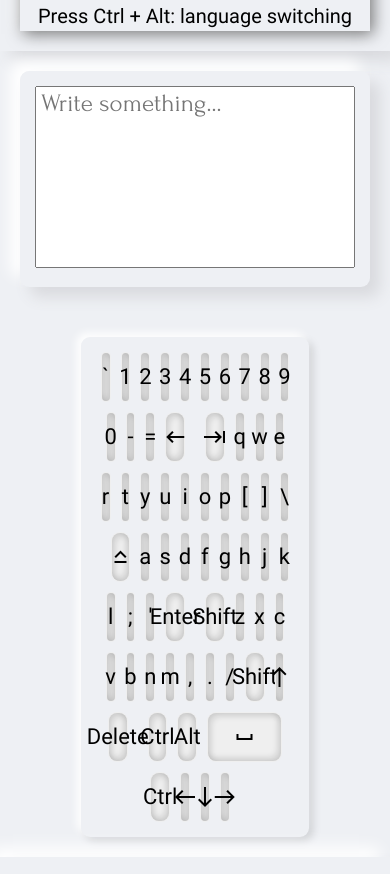
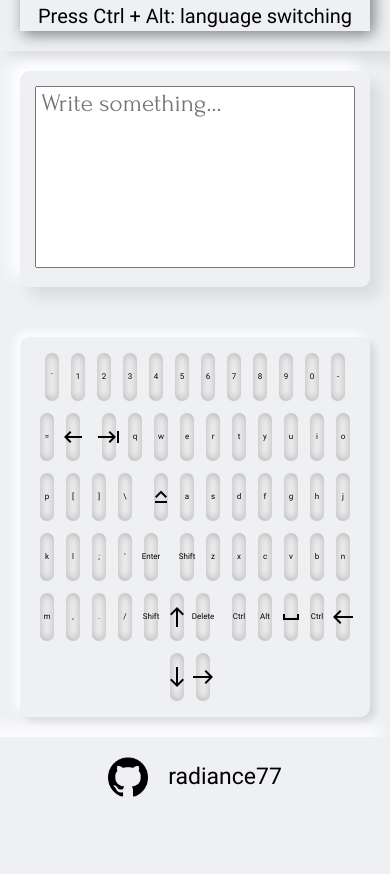
Before and after one commit to radiance77/virtual-keyboard, a website: page index.html in a window 390 px wide. Shown: the part 183-1057 px from the top of the page. After the commit the page ends 1000 px from the top, so only its background shows below. Drawn offline with Linux system fonts and the light colour scheme.

Commit message:
feat: add basic adaptive version

```diff
--- a/style.css
+++ b/style.css
@@ -336,3 +336,85 @@ body {
 }
 
 /* Footer end */
+
+@media (max-width: 1440px) {
+  .keyboard {
+    width: 69%;
+  }
+}
+
+@media (max-width: 1440px) {
+  .keyboard {
+    width: 69%;
+  }
+}
+
+@media (max-width: 1357px) {
+  .keyboard {
+    width: 70%;
+  }
+}
+
+@media (max-width: 1339px) {
+  .keyboard {
+    width: 75%;
+  }
+}
+
+@media (max-width: 1251px) {
+  .keyboard {
+    width: 80%;
+  }
+}
+
+@media (max-width: 1178px) {
+  .keyboard {
+    width: 85%;
+  }
+}
+
+@media (max-width: 1115px) {
+  .keyboard {
+    width: 90%;
+  }
+}
+
+@media (max-width: 1055px) {
+  .keyboard {
+    width: 95%;
+  }
+}
+
+@media (max-width: 1000px) {
+  .keyboard {
+    width: 100%;
+  }
+}
+
+@media (max-width: 953px) {
+  .keyboard__key_wide {
+    width: 9%;
+    max-width: 100px;
+  }
+
+  .keyboard__key_extra-wide {
+    width: 30%;
+  }
+}
+
+@media (max-width: 793px) {
+  .keyboard__key_wide {
+    width: 5%;
+    max-width: 100px;
+  }
+
+  .keyboard__key_extra-wide {
+    width: 20%;
+  }
+
+  .keyboard__key {
+    width: 5%;
+    max-width: 70px;
+    font-size: 8px;
+  }
+}
```
